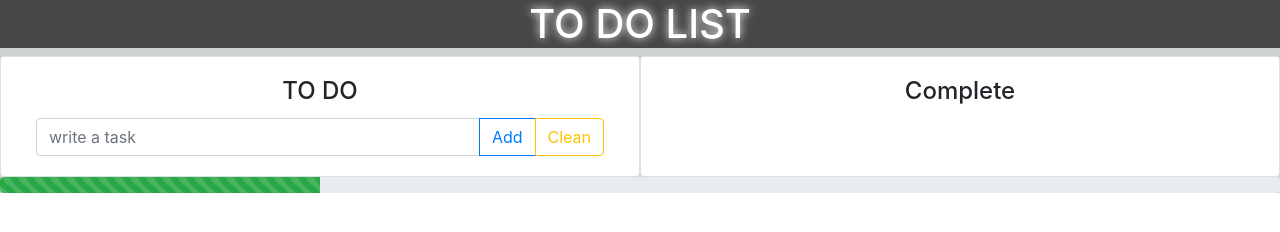
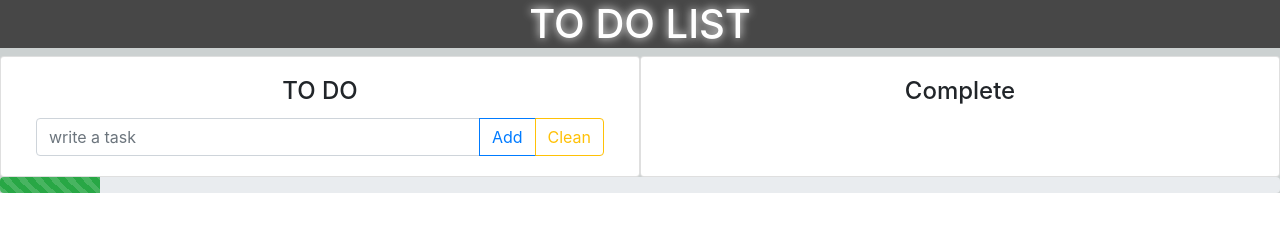
Before and after one commit to FranciscoSosaUV/TODO-JQuery-Training, a website: page index.html in a window 1280 px wide. Drawn offline with nearby package versions, Linux system fonts and the light colour scheme.

Commit message:
add CSS something XD

```diff
--- a/index.html
+++ b/index.html
@@ -46,7 +46,7 @@
 			</div>
 			<footer>
 				<div class="progress">
-					<div class="progress-bar progress-bar-striped bg-success" role="progressbar" style="width: 25%" aria-valuenow="25" aria-valuemin="0" aria-valuemax="100"></div>
+					<div  id = "progressBarTasks"  class="progress-bar progress-bar-striped bg-success" role="progressbar" style="width: 0%" aria-valuenow="25" aria-valuemin="0" aria-valuemax="100"></div>
 				</div>
 
 
--- a/js/app.js
+++ b/js/app.js
@@ -1,6 +1,9 @@
 //app.js TODO APP
 // by Francisco Sosa
 //
+
+
+let elementsActives=1;
 var indexedDB = window.indexedDB || window.mozIndexedDB || window.webkitIndexedDB || window.msIndexedDB;
 var dataBase = null;
 function startDB() {
@@ -21,6 +24,7 @@ function startDB() {
         console.log('Base de datos cargada correctamente');
         loadTasks();
         loadTasksComplete();
+
     };
 
     dataBase.onerror = function (e) {
@@ -47,10 +51,10 @@ $('#btnAdd').click(function () {
         }
 
         data.oncomplete = function (e) {
-            console.log("added!")
+            console.log("added!");
             cleanField();
             loadTasks();
-            updateProgressBar();
+
 
         }
     } else { alert("The field is empty"); }
@@ -87,6 +91,7 @@ $('#btnClean').click(function () {
 })
 
 function loadTasks() {
+    elementsActives =1;
     let active = dataBase.result;
     let data = active.transaction(['tasks'], 'readonly');
     let object = data.objectStore('tasks');
@@ -97,6 +102,7 @@ function loadTasks() {
             return;
         }
         elements.push(result.value);
+
         result.continue();
 
     };
@@ -104,6 +110,8 @@ function loadTasks() {
         var outerHTML = '';
 
         for (var key in elements) {
+            elementsActives++;
+            console.log(elementsActives);
             outerHTML +=
                 "<div class='row container-fluid'>" +
                 "<div class = col-9>" +
@@ -116,6 +124,7 @@ function loadTasks() {
 
         document.querySelector('#listTasks').innerHTML = outerHTML;
     }
+    updateProgressBar();
 }
 
 //load Task Comlete
@@ -175,6 +184,7 @@ function deleteTask(id) {
     let object = data.objectStore('tasks');
     var request = object.delete(id);
     request.onsuccess = function () {
+        elementsActives--;
         var result = request.result;
         loadTasks();
         if (result != undefined) {
@@ -206,5 +216,14 @@ function deleteTaskComplete(id) {
 //control progressbar
 
 function updateProgressBar(){
-    $("#progressBarTasks").css('width: 80%')
+    var number = elementsActives;
+    console.log("numero :"+elementsActives)
+    let percent = 100 / number;
+    console.log(percent)
+    $("#progressBarTasks").css("width",percent);
+
+
+
+
+
 }
```
